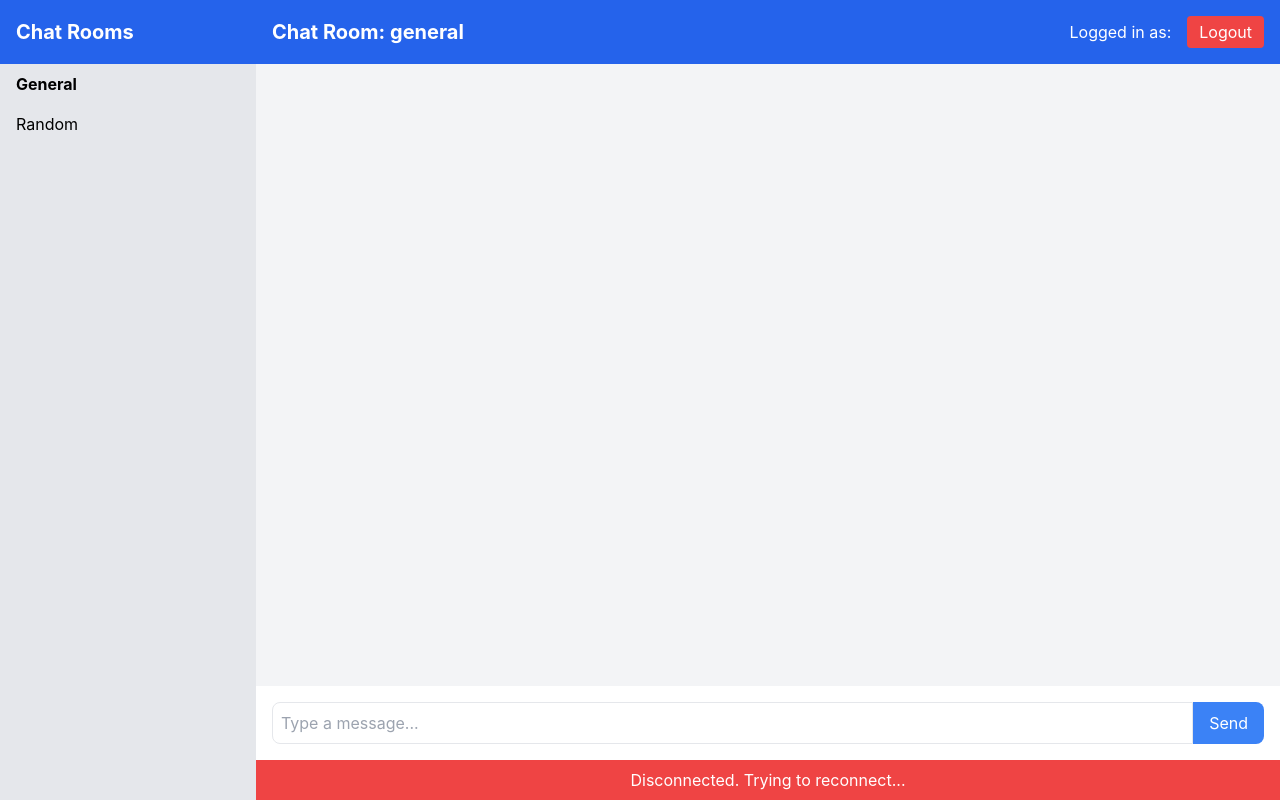
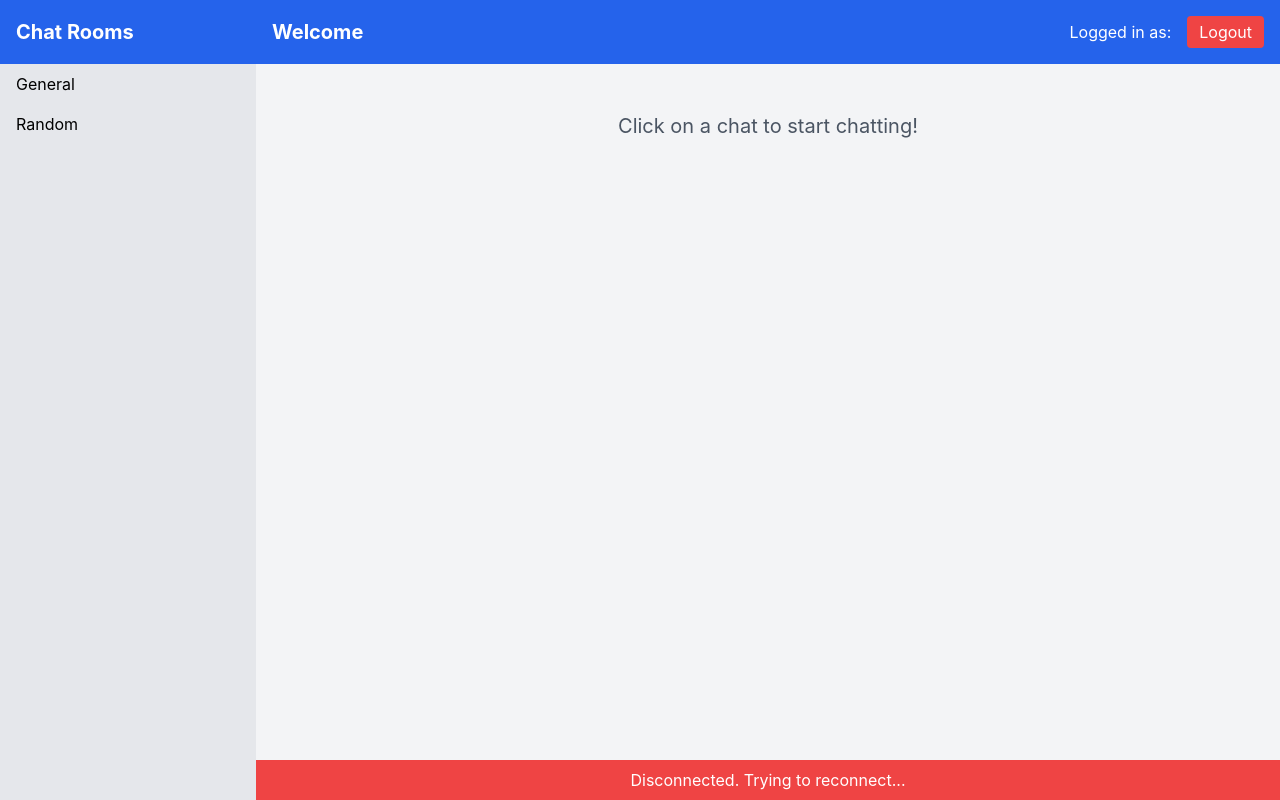
Before and after one commit to samuelnz2648/messagingapp, a React (Create React App) app in the folder frontend/: page /chat in a window 1280 px wide. Built offline with nearby package versions, Linux system fonts and the light colour scheme; no server answers; sample sign-in values are in the browser's storage.

Commit message:
04/08/24 2:42pm

```diff
--- a/frontend/src/components/Chat.js
+++ b/frontend/src/components/Chat.js
@@ -17,6 +17,7 @@ import {
   ConnectionStatus,
   LogoutButton,
   MessagesContainer,
+  WelcomeMessage,
 } from "../styles/ChatStyles";
 
 function Chat() {
@@ -45,7 +46,7 @@ function Chat() {
   }, [state.token, navigate, fetchUsername, dispatch]);
 
   useEffect(() => {
-    if (state.connected) {
+    if (state.connected && state.room) {
       joinRoom(state.room);
       fetchMessages();
     }
@@ -113,21 +114,28 @@ function Chat() {
       </ChatSidebar>
       <ChatMain>
         <ChatHeader>
-          <h2 className="text-xl font-bold">Chat Room: {state.room}</h2>
+          <h2 className="text-xl font-bold">
+            {state.room ? `Chat Room: ${state.room}` : "Welcome"}
+          </h2>
           <div className="flex items-center space-x-4">
             <span>Logged in as: {state.username}</span>
             <LogoutButton onClick={logout}>Logout</LogoutButton>
           </div>
         </ChatHeader>
         <MessagesContainer>
+          {state.room ? (
             <MessageList
               messages={state.messages}
               username={state.username}
               onDeleteMessage={handleDeleteMessage}
               onEditMessage={handleEditMessage}
             />
+          ) : (
+            <WelcomeMessage>Click on a chat to start chatting!</WelcomeMessage>
+          )}
           <div ref={messagesEndRef} />
         </MessagesContainer>
+        {state.room && (
           <MessageForm
             onSendMessage={handleSendMessage}
             isEditing={!!state.editingMessageId}
@@ -135,6 +143,7 @@ function Chat() {
             isConnected={state.connected}
             editingMessageContent={editingMessageContent}
           />
+        )}
         {!state.connected && (
           <ConnectionStatus>
             Disconnected. Trying to reconnect...
--- a/frontend/src/contexts/ChatContext.js
+++ b/frontend/src/contexts/ChatContext.js
@@ -6,7 +6,7 @@ const ChatContext = createContext();
 
 const initialState = {
   messages: [],
-  room: "general",
+  room: null, // Changed from "general" to null
   connected: false,
   username: "",
   isSending: false,
--- a/frontend/src/styles/ChatStyles.js
+++ b/frontend/src/styles/ChatStyles.js
@@ -126,3 +126,8 @@ export const EditButton = styled.button.attrs({
 export const DeleteButton = styled.button.attrs({
   className: "bg-red-500 text-white px-2 py-1 rounded text-xs hover:bg-red-600",
 })``;
+
+// New component for the welcome message
+export const WelcomeMessage = styled.div.attrs({
+  className: "text-center text-gray-600 text-xl mt-8",
+})``;
```
Lines whose indentation alone changed are shown as unchanged.
